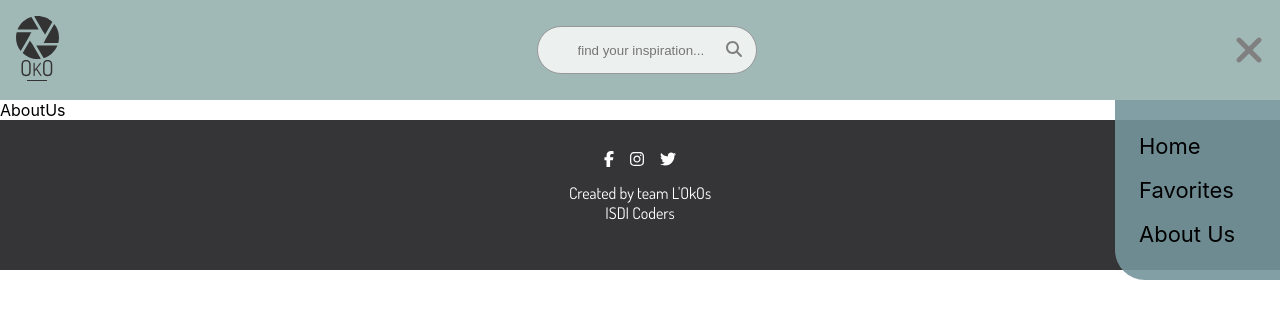
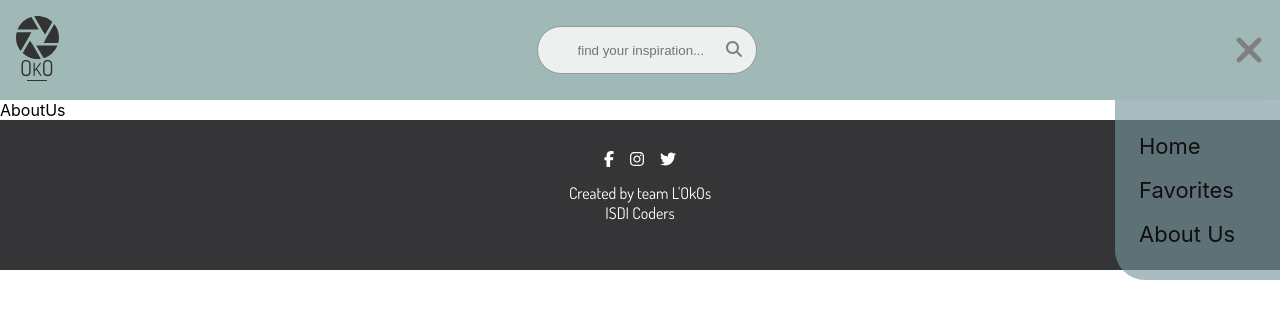
Before and after one commit to laMaritrini/lokos-Project-202201-MAD, a React (Create React App) app: page /about-us in a window 1280 px wide. Both pictures are taken after a click on the button 1246 px from the left and 50 px from the top of the page. Shown: the top 318 px of the page. Built offline with nearby package versions, Linux system fonts and the light colour scheme; no server answers.

Commit message:
Solved menu position absolut

```diff
--- a/src/components/core/Menu.scss
+++ b/src/components/core/Menu.scss
@@ -1,6 +1,8 @@
 .menu {
     background-color: rgba(118, 149, 157, 0.9);
     position: absolute;
+    z-index: 1;
+    opacity: 0.7;
     top: 100px;
     right: 0;
     border-bottom-left-radius: 30px;
```
Also changed, not shown: 1 other file (tests, documents, lock files or other folders).
